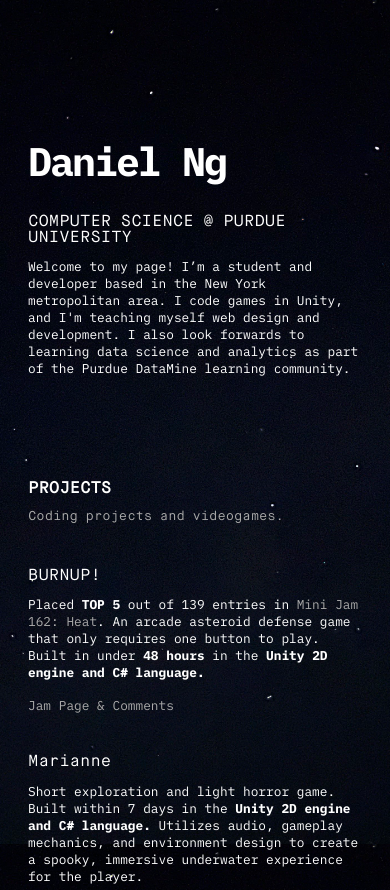
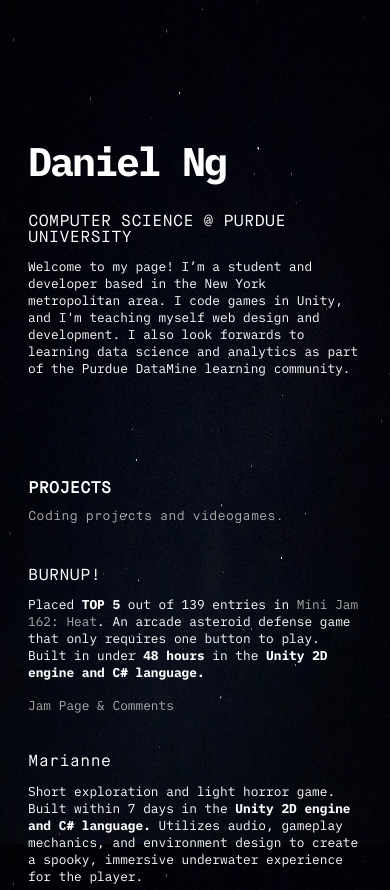
Before and after one commit to ng-daniel/ng-daniel.github.io, a plain HTML site: page index.html in a window 390 px wide. Shown: the top 890 px of the page. Drawn offline with Linux system fonts and the light colour scheme.

Commit message:
hopefully fixed mobile background

```diff
--- a/styles.css
+++ b/styles.css
@@ -61,6 +61,7 @@ body{
 
     @media (max-width: 600px){
         background-attachment: scroll;
+        background-size: 100% 50%;
     }
 
     background-repeat: repeat;
```
